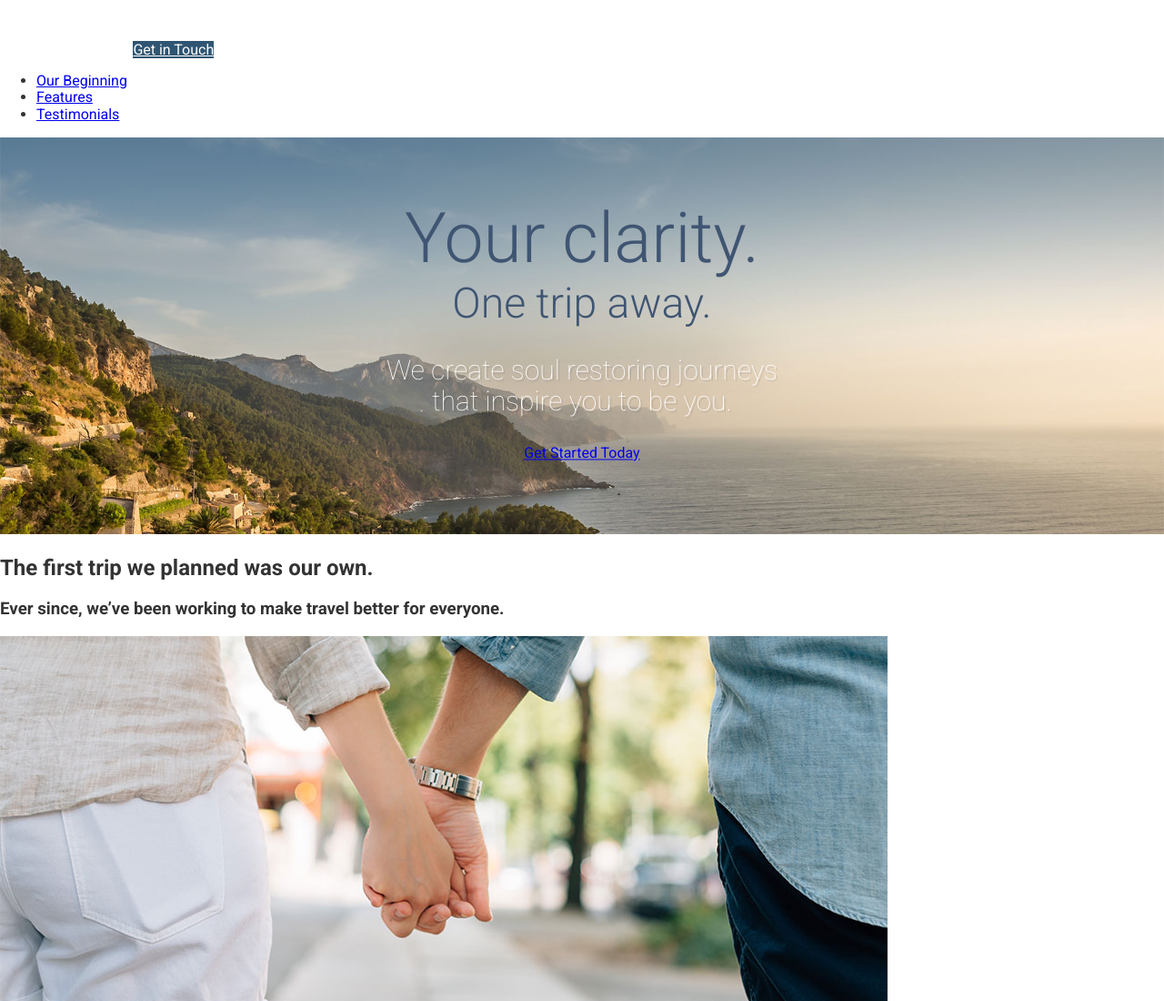
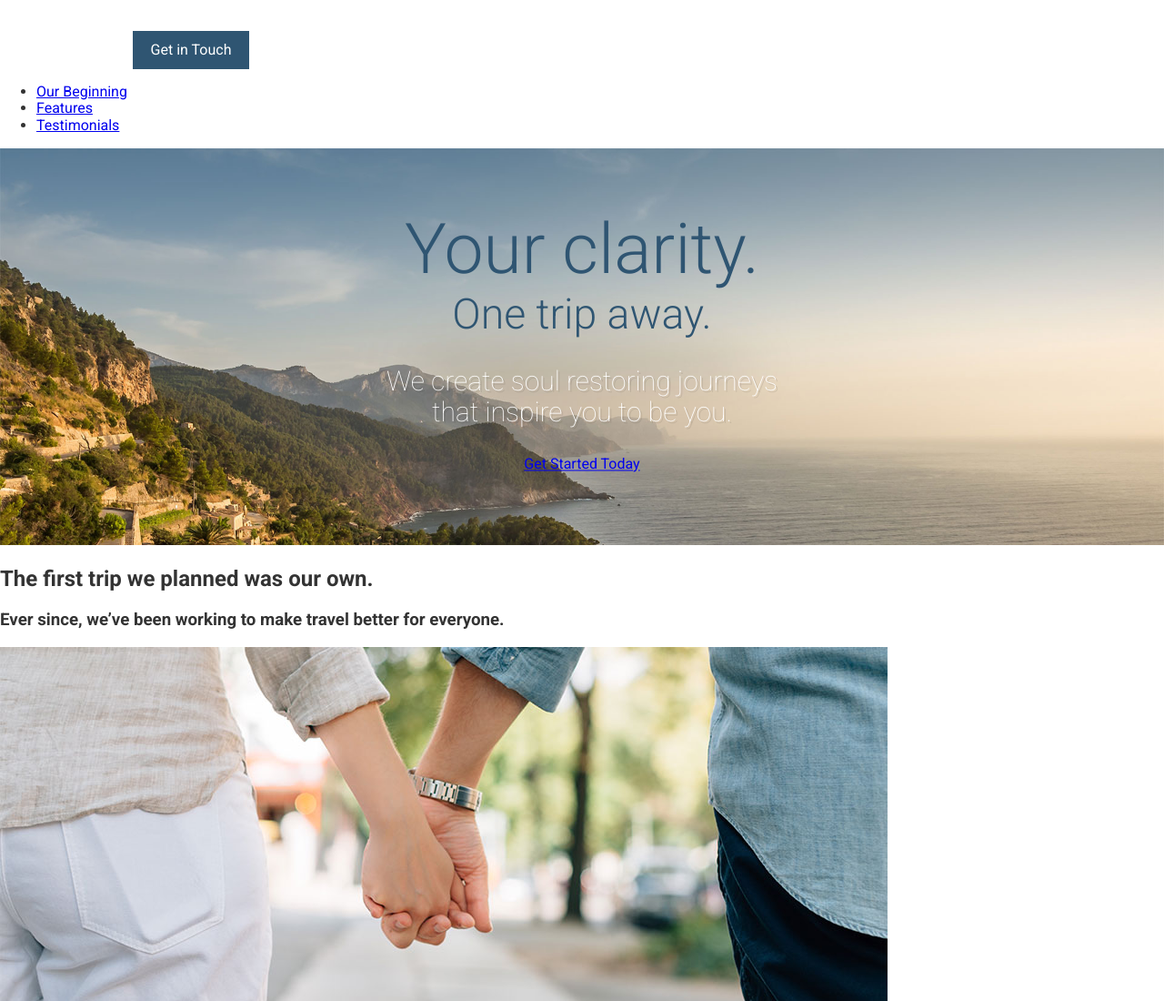
Before and after one commit to edwinchen85/travel_site_2, a website: page app/index.html in a window 1280 px wide. Shown: the top 1100 px of the page at 91% size. Drawn offline with Linux system fonts and the light colour scheme.

Commit message:
Add color variable

```diff
--- /dev/null
+++ b/app/assets/styles/base/_variables.css
@@ -0,0 +1 @@
+$mainBlue: #2f5572;
--- a/app/assets/styles/modules/_btn.css
+++ b/app/assets/styles/modules/_btn.css
@@ -1,5 +1,5 @@
 .btn {
-  background-color: #2f5572;
+  background-color: $mainBlue;
   color: #fff;
   text-decoration: none;
   padding: .75rem 1.2rem;
--- a/app/assets/styles/modules/_large-hero.css
+++ b/app/assets/styles/modules/_large-hero.css
@@ -12,14 +12,14 @@
 
   &__title {
     font-weight: 300;
-    color: #3f5572;
+    color: $mainBlue;
     font-size: 4.8rem;
     margin: 0;
   }
 
   &__subtitle {
     font-weight: 300;
-    color: #3f5572;
+    color: $mainBlue;
     font-size: 2.9rem;
     margin: 0;
   }
--- a/app/assets/styles/styles.css
+++ b/app/assets/styles/styles.css
@@ -1,4 +1,5 @@
 @import "normalize.css";
 @import "base/_global.css";
+@import "base/_variables.css";
 @import "modules/_large-hero";
 @import "modules/_btn";
--- a/app/temp/styles/styles.css
+++ b/app/temp/styles/styles.css
@@ -476,14 +476,14 @@ img {
 
 .large-hero__title {
     font-weight: 300;
-    color: #3f5572;
+    color: #2f5572;
     font-size: 4.8rem;
     margin: 0;
   }
 
 .large-hero__subtitle {
     font-weight: 300;
-    color: #3f5572;
+    color: #2f5572;
     font-size: 2.9rem;
     margin: 0;
   }
@@ -501,4 +501,7 @@ img {
 .btn {
   background-color: #2f5572;
   color: #fff;
+  text-decoration: none;
+  padding: .75rem 1.2rem;
+  display: inline-block;
 }
```
